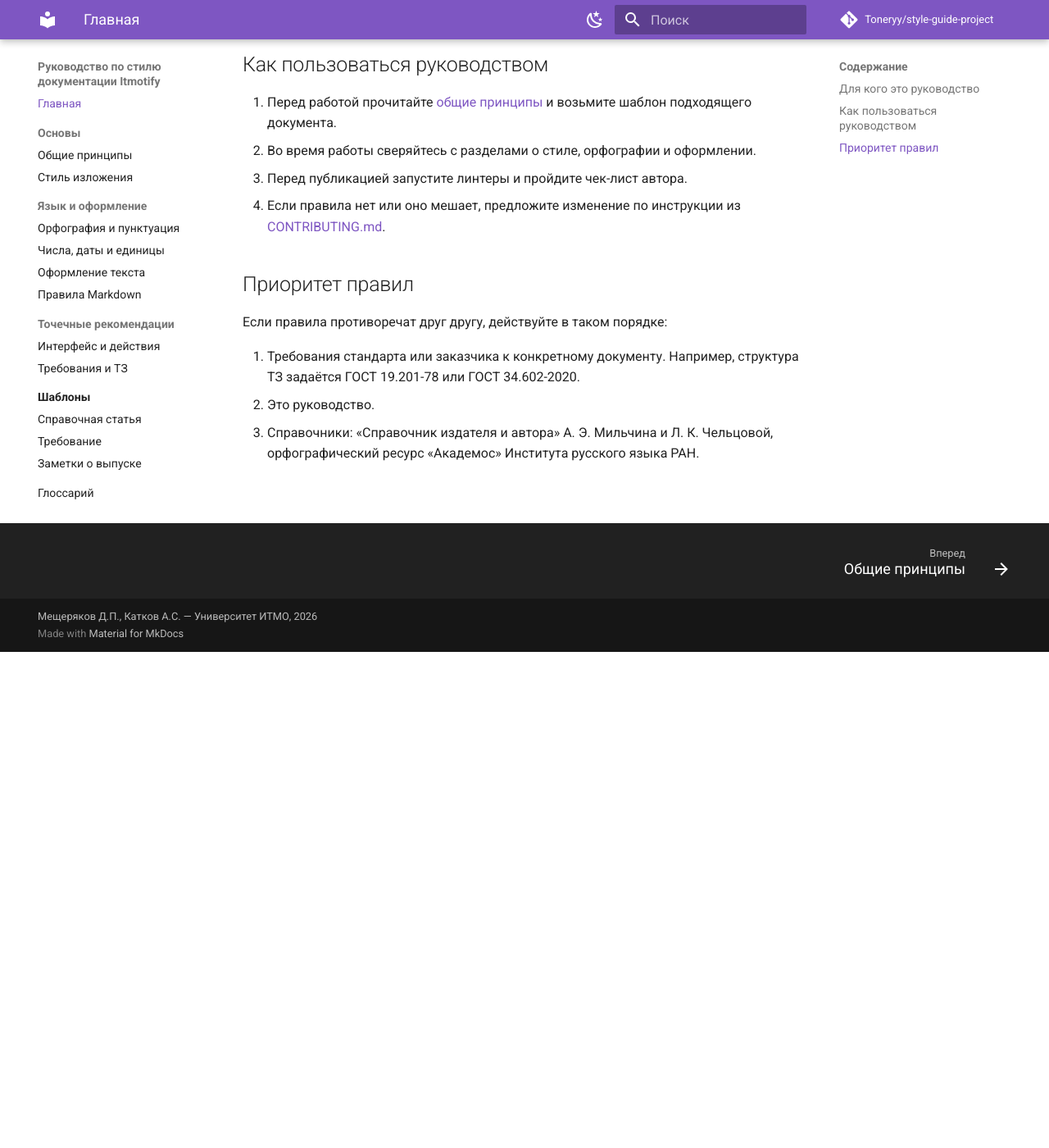
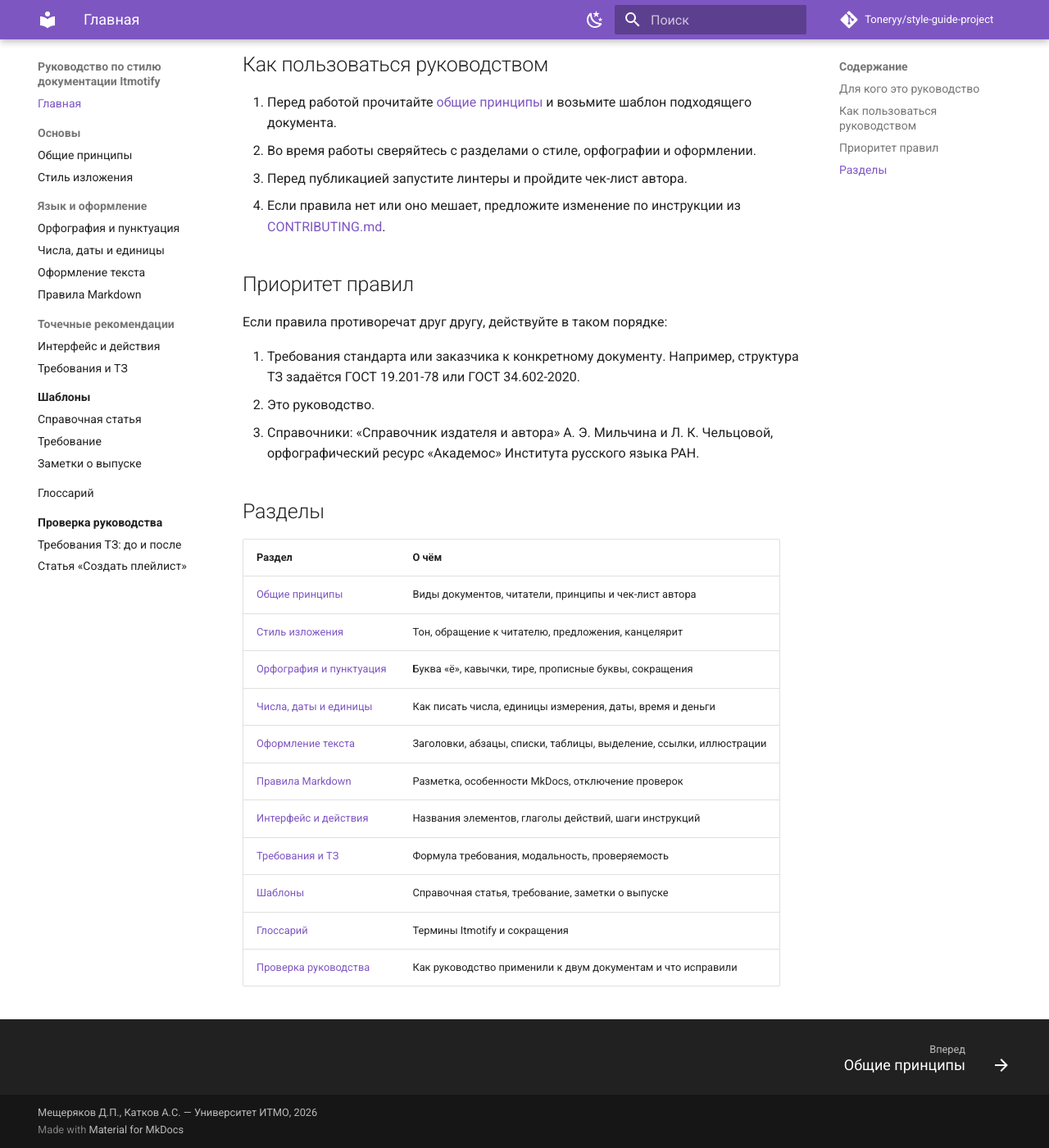
Before and after one commit to Toneryy/style-guide-project, an MkDocs documentation site: the page built from docs/index.md, in a window 1280 px wide and 1400 px high, scrolled down 605 px. Shown: the whole window at 82% size. Built offline with MkDocs 1.6.1 and Material for MkDocs 9.7.7, drawn with Linux system fonts in a browser that asks for light colours; comment, search, counter and statistics services are not loaded.

Commit message:
docs: добавить на главную таблицу разделов

```diff
--- a/docs/index.md
+++ b/docs/index.md
@@ -24,3 +24,19 @@ Itmotify — музыкальный сервис с персональными
 1. Требования стандарта или заказчика к конкретному документу. Например, структура ТЗ задаётся ГОСТ 19.201-78 или ГОСТ 34.602-2020.
 2. Это руководство.
 3. Справочники: «Справочник издателя и автора» А. Э. Мильчина и Л. К. Чельцовой, орфографический ресурс «Академос» Института русского языка РАН.
+
+## Разделы
+
+| Раздел | О чём |
+| --- | --- |
+| [Общие принципы](principles.md) | Виды документов, читатели, принципы и чек-лист автора |
+| [Стиль изложения](style.md) | Тон, обращение к читателю, предложения, канцелярит |
+| [Орфография и пунктуация](spelling.md) | Буква «ё», кавычки, тире, прописные буквы, сокращения |
+| [Числа, даты и единицы](numbers.md) | Как писать числа, единицы измерения, даты, время и деньги |
+| [Оформление текста](formatting.md) | Заголовки, абзацы, списки, таблицы, выделение, ссылки, иллюстрации |
+| [Правила Markdown](markdown.md) | Разметка, особенности MkDocs, отключение проверок |
+| [Интерфейс и действия](ui.md) | Названия элементов, глаголы действий, шаги инструкций |
+| [Требования и ТЗ](requirements.md) | Формула требования, модальность, проверяемость |
+| [Шаблоны](templates/index.md) | Справочная статья, требование, заметки о выпуске |
+| [Глоссарий](glossary.md) | Термины Itmotify и сокращения |
+| [Проверка руководства](examples/index.md) | Как руководство применили к двум документам и что исправили |
```
